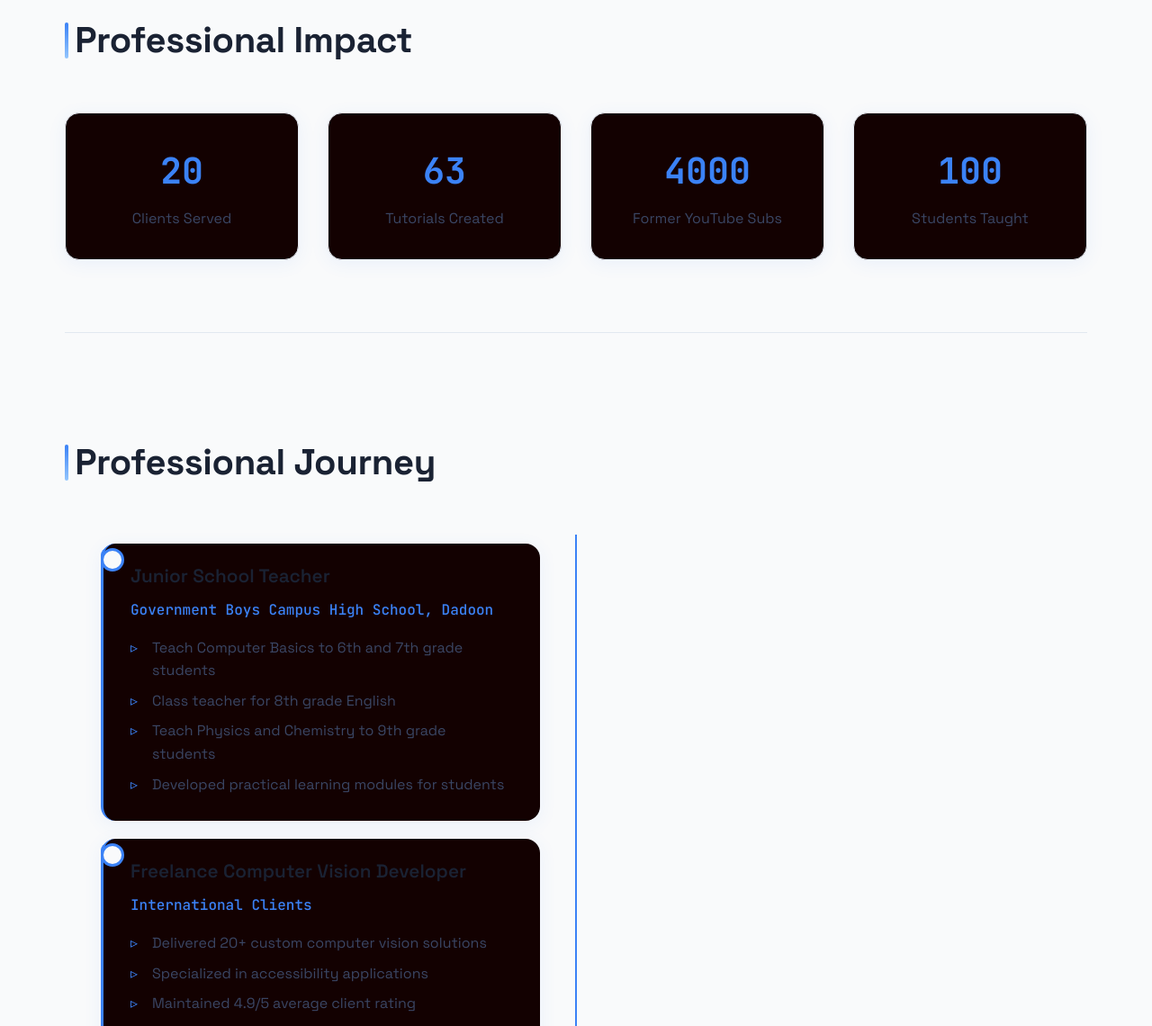
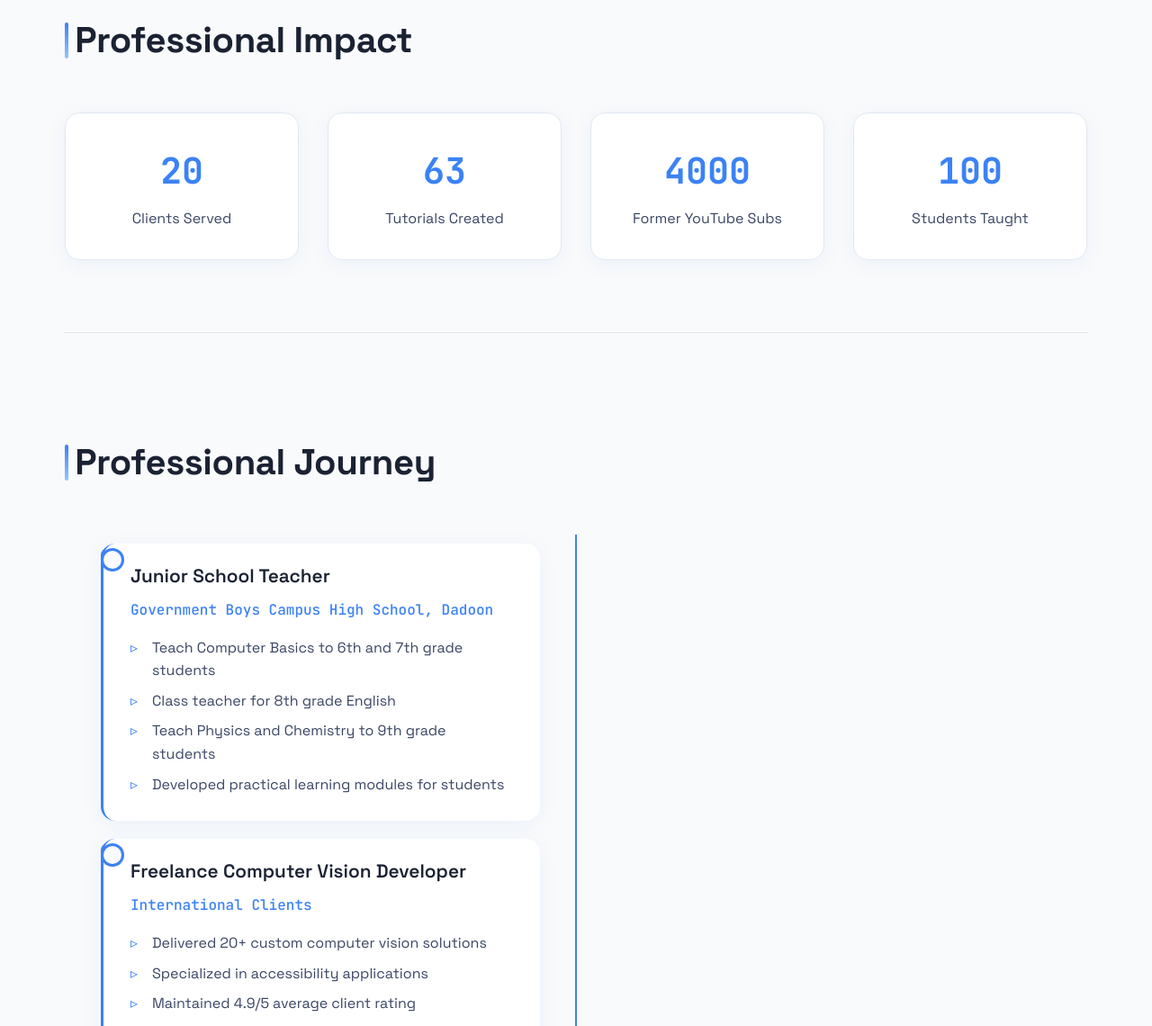
Before and after one commit to Asadullah-Dal17/asadullahdal.github.io, a website: page index.html in a window 1280 px wide. Shown: the part 1660-2800 px from the top of the page at 90% size. Drawn offline with Linux system fonts and the light colour scheme.

Commit message:
add the animation Juurney cards

```diff
--- a/assets/css/style.css
+++ b/assets/css/style.css
@@ -5,7 +5,7 @@
 :root {
   --bg-primary: #f9fafb;
   --bg-secondary: #f3f6fa;
-  --bg-card: #130101;
+  --bg-card: #ffffff;
   --bg-card-hover: #f8fafc;
   --text-primary: #1a2233;
   --text-secondary: #3a4664;
@@ -16,7 +16,7 @@
   --border: #e2e8f0;
   --border-hover: #cbd5e1;
   --shadow: 0 4px 20px rgba(59, 130, 246, 0.08);
-  --shadow-hover: 0 8px 30px rgba(17, 106, 250, 0.685);
+  --shadow-hover: 0 8px 30px rgba(17, 106, 250, 0.281);
   --shadow-glow: 0 0 20px rgba(8, 69, 167, 0.548); /* Increased opacity for better visibility */
   --radius: 12px;
   --radius-small: 8px;
@@ -634,6 +634,7 @@ body {
   bottom: 0;
   left: 50%;
   margin-left: -1px;
+  z-index: 1;
 }
 
 .timeline-item {
@@ -641,6 +642,11 @@ body {
   position: relative;
   width: 50%;
   box-sizing: border-box;
+  z-index: 2;
+  transition: z-index 0s ease 0.3s
+}
+.timeline-item:hover{
+  z-index: 10;
 }
 
 .timeline-item::after {
@@ -652,7 +658,7 @@ body {
   border: 3px solid var(--accent);
   border-radius: 50%;
   top: 15px;
-  z-index: 1;
+  z-index: 3
 }
 
 .left {
@@ -679,11 +685,13 @@ body {
   position: relative;
   transition: var(--transition);
   border-left: 3px solid var(--accent);
+  transition: transform 0.3s ease, box-shadow 0.3s ease, z-index 0s ease 0s; /* Add z-index to transition (optional, see note below) */
 }
 
 .timeline-content:hover {
-  transform: translateX(5px);
+  transform: translateX(23%);
   box-shadow: var(--shadow-hover);
+  /* z-index: 15; Ensure the hovered item is above others */
 }
 
 .timeline-date {
```
